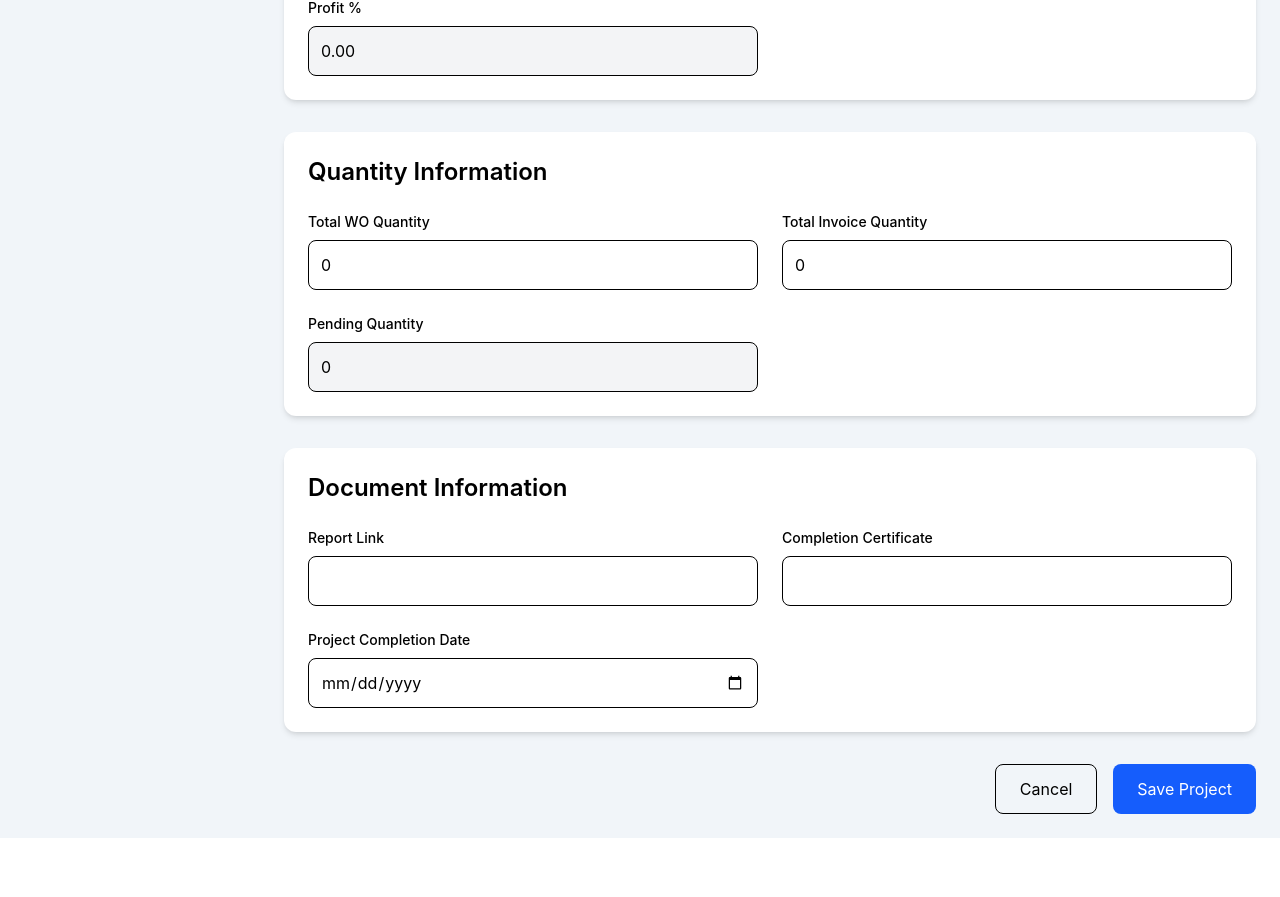
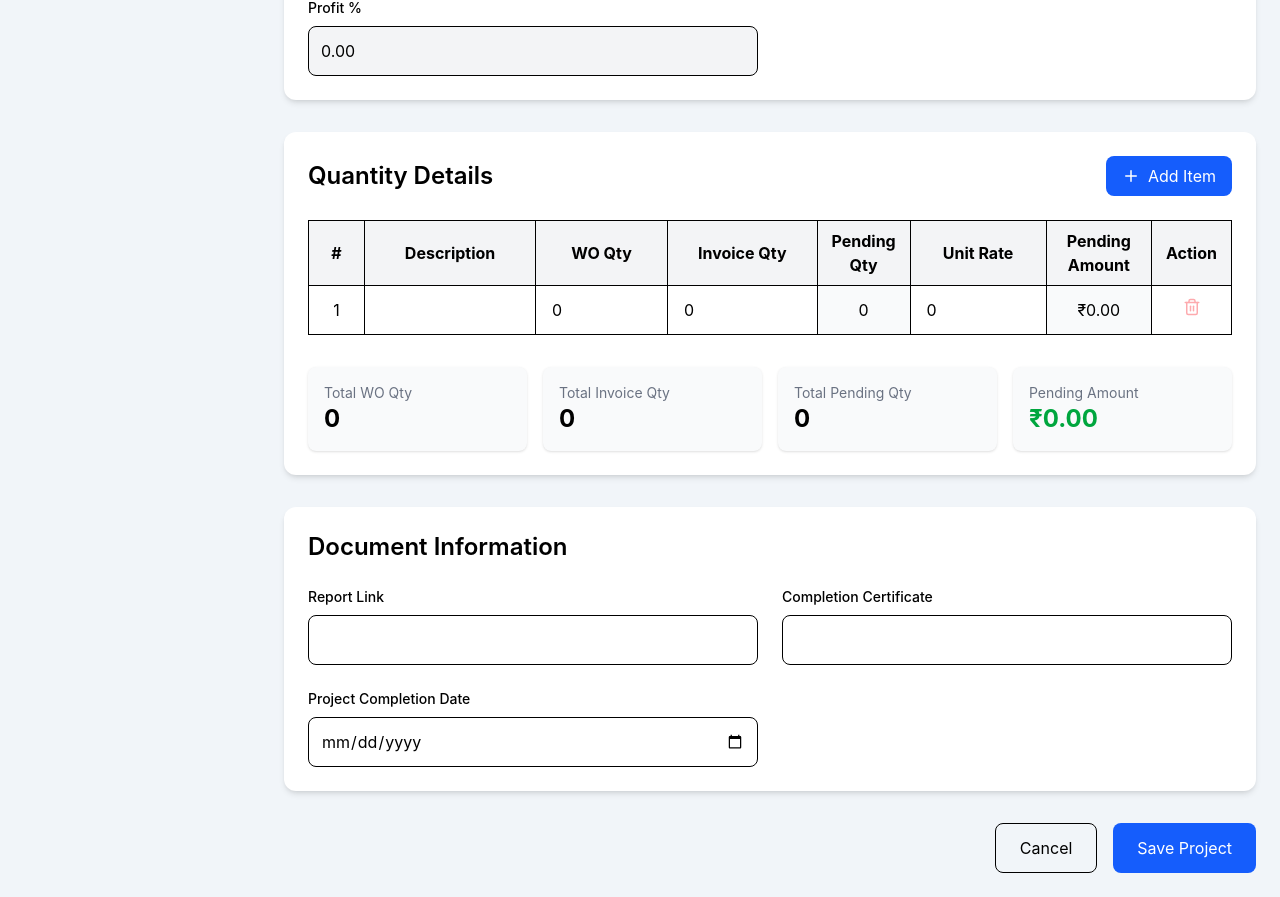
Before and after one commit to Monish0211/AK-Project-Tracker, a React (Vite) app: page /projects/add in a window 1280 px wide. Shown: the part 1860-2757 px from the top of the page. Before the commit the page ends 2698 px from the top, so only its background shows below. Built offline with nearby package versions, Linux system fonts and the light colour scheme.

Commit message:
Latest working version

```diff
--- a/src/pages/Projects/AddProject.tsx
+++ b/src/pages/Projects/AddProject.tsx
@@ -51,17 +51,15 @@ const AddProject = () => {
     // ==========================
 
     invoiceRaised: 0,
-
-    paymentReceived: 0,
-
     invoiceRaisedINR: 0,
 
     balanceToBeRaised: 0,
-
     balanceToBeRaisedINR: 0,
 
+    paymentReceived: 0,
+    paymentReceivedINR: 0,
+
     outstanding: 0,
-
     outstandingINR: 0,
 
     paymentStatus: "",
@@ -83,6 +81,18 @@ const AddProject = () => {
     // ==========================
     // QUANTITY INFORMATION
     // ==========================
+
+    quantityItems: [
+      {
+        id: crypto.randomUUID(),
+        description: "",
+        woQty: 0,
+        invoiceQty: 0,
+        pendingQty: 0,
+        unitRate: 0,
+        pendingAmount: 0,
+      },
+    ],
 
     totalWOQty: 0,
 
@@ -129,6 +139,7 @@ const AddProject = () => {
 
   return (
     <div className="space-y-8">
+
       <div>
         <h1 className="text-4xl font-bold">
           Add New Project
@@ -173,6 +184,7 @@ const AddProject = () => {
         project={project}
         setProject={setProject}
       />
+
     </div>
   );
 };
--- a/src/pages/Projects/components/QuantityCard.tsx
+++ b/src/pages/Projects/components/QuantityCard.tsx
@@ -1,3 +1,4 @@
+import { Trash2, Plus } from "lucide-react";
 import type { Dispatch, SetStateAction } from "react";
 import type { Project } from "../../../types/Project";
 
@@ -7,73 +8,312 @@ interface Props {
 }
 
 const QuantityCard = ({ project, setProject }: Props) => {
-  return (
-    <div className="bg-white rounded-xl shadow-md p-6">
-      <h2 className="text-2xl font-semibold mb-6">
-        Quantity Information
-      </h2>
+  const calculateTotals = (items: typeof project.quantityItems) => {
+    const totalWOQty = items.reduce((sum, item) => sum + item.woQty, 0);
 
-      <div className="grid grid-cols-2 gap-6">
+    const totalInvoiceQty = items.reduce(
+      (sum, item) => sum + item.invoiceQty,
+      0
+    );
 
-        {/* Total WO Quantity */}
-        <div>
-          <label className="block text-sm font-medium mb-2">
-            Total WO Quantity
-          </label>
+    const totalPendingQty = items.reduce(
+      (sum, item) => sum + item.pendingQty,
+      0
+    );
 
-          <input
-            type="number"
-            value={project.totalWOQty}
-            onChange={(e) => {
-              const woQty = Number(e.target.value);
+    const pendingAmount = items.reduce(
+      (sum, item) => sum + item.pendingAmount,
+      0
+    );
+
+    return {
+      totalWOQty,
+      totalInvoiceQty,
+      totalPendingQty,
+      pendingAmount,
+    };
+  };
+
+  const handleChange = (
+    index: number,
+    field: string,
+    value: string
+  ) => {
+    const updated = [...project.quantityItems];
+
+    const item = updated[index];
+
+    switch (field) {
+      case "description":
+        item.description = value;
+        break;
+
+      case "woQty":
+        item.woQty = Number(value) || 0;
+        break;
+
+      case "invoiceQty":
+        item.invoiceQty = Number(value) || 0;
+        break;
+
+      case "unitRate":
+        item.unitRate = Number(value) || 0;
+        break;
+    }
+
+    item.pendingQty = item.woQty - item.invoiceQty;
+
+    item.pendingAmount = item.pendingQty * item.unitRate;
 
     setProject({
       ...project,
-                totalWOQty: woQty,
-                totalPendingQty: woQty - project.totalInvoiceQty,
+      quantityItems: updated,
+      ...calculateTotals(updated),
     });
-            }}
-            className="w-full border rounded-lg p-3"
-          />
-        </div>
+  };
 
-        {/* Total Invoice Quantity */}
-        <div>
-          <label className="block text-sm font-medium mb-2">
-            Total Invoice Quantity
-          </label>
+  const addRow = () => {
+    setProject({
+      ...project,
+      quantityItems: [
+        ...project.quantityItems,
+        {
+          id: crypto.randomUUID(),
+          description: "",
+          woQty: 0,
+          invoiceQty: 0,
+          pendingQty: 0,
+          unitRate: 0,
+          pendingAmount: 0,
+        },
+      ],
+    });
+  };
 
-          <input
-            type="number"
-            value={project.totalInvoiceQty}
-            onChange={(e) => {
-              const invoiceQty = Number(e.target.value);
+  const removeRow = (index: number) => {
+    const updated = project.quantityItems.filter((_, i) => i !== index);
 
     setProject({
       ...project,
-                totalInvoiceQty: invoiceQty,
-                totalPendingQty:
-                  project.totalWOQty - invoiceQty,
+      quantityItems: updated,
+      ...calculateTotals(updated),
     });
-            }}
-            className="w-full border rounded-lg p-3"
-          />
+  };
+
+  return (
+    <div className="bg-white rounded-xl shadow-md p-6">
+      <div className="flex justify-between items-center mb-6">
+        <h2 className="text-2xl font-semibold">
+          Quantity Details
+        </h2>
+
+        <button
+          onClick={addRow}
+          className="flex items-center gap-2 bg-blue-600 hover:bg-blue-700 text-white px-4 py-2 rounded-lg transition"
+        >
+          <Plus size={18} />
+          Add Item
+        </button>
       </div>
 
-        {/* Pending Quantity */}
-        <div>
-          <label className="block text-sm font-medium mb-2">
-            Pending Quantity
-          </label>
+      <div className="overflow-x-auto">
+        <table className="w-full border border-gray-300">
+          <thead className="bg-gray-100">
+            <tr>
+              <th className="border p-2 w-14">#</th>
 
+              <th className="border p-2">
+                Description
+              </th>
+
+              <th className="border p-2">
+                WO Qty
+              </th>
+
+              <th className="border p-2">
+                Invoice Qty
+              </th>
+
+              <th className="border p-2">
+                Pending Qty
+              </th>
+
+              <th className="border p-2">
+                Unit Rate
+              </th>
+
+              <th className="border p-2">
+                Pending Amount
+              </th>
+
+              <th className="border p-2 w-20">
+                Action
+              </th>
+            </tr>
+          </thead>
+
+          <tbody>
+            {project.quantityItems.length === 0 ? (
+              <tr>
+                <td
+                  colSpan={8}
+                  className="text-center py-6 text-gray-500"
+                >
+                  No quantity items added.
+                </td>
+              </tr>
+            ) : (
+              project.quantityItems.map((item, index) => (
+                <tr key={item.id}>
+                  <td className="border p-2 text-center">
+                    {index + 1}
+                  </td>
+
+                  <td className="border p-2">
+                    <input
+                      type="text"
+                      value={item.description}
+                      onChange={(e) =>
+                        handleChange(
+                          index,
+                          "description",
+                          e.target.value
+                        )
+                      }
+                      className="w-full px-2 py-1 outline-none rounded"
+                    />
+                  </td>
+
+                  <td className="border p-2">
                     <input
                       type="number"
-            value={project.totalPendingQty}
-            readOnly
-            className="w-full border rounded-lg p-3 bg-gray-100"
+                      value={item.woQty}
+                      onChange={(e) =>
+                        handleChange(
+                          index,
+                          "woQty",
+                          e.target.value
+                        )
+                      }
+                      className="w-full px-2 py-1 outline-none rounded"
                     />
+                  </td>
+
+                  <td className="border p-2">
+                    <input
+                      type="number"
+                      value={item.invoiceQty}
+                      onChange={(e) =>
+                        handleChange(
+                          index,
+                          "invoiceQty",
+                          e.target.value
+                        )
+                      }
+                      className="w-full px-2 py-1 outline-none rounded"
+                    />
+                  </td>
+
+                  <td className="border p-2 text-center bg-gray-50">
+                    {item.pendingQty}
+                  </td>
+
+                  <td className="border p-2">
+                    <input
+                      type="number"
+                      value={item.unitRate}
+                      onChange={(e) =>
+                        handleChange(
+                          index,
+                          "unitRate",
+                          e.target.value
+                        )
+                      }
+                      className="w-full px-2 py-1 outline-none rounded"
+                    />
+                  </td>
+
+                  <td className="border p-2 text-center bg-gray-50">
+                    ₹
+                    {item.pendingAmount.toLocaleString(
+                      "en-IN",
+                      {
+                        minimumFractionDigits: 2,
+                        maximumFractionDigits: 2,
+                      }
+                    )}
+                  </td>
+
+                  <td className="border p-2 text-center">
+                    <button
+                      onClick={() =>
+                        removeRow(index)
+                      }
+                      disabled={
+                        project.quantityItems.length === 1
+                      }
+                      className="disabled:opacity-40"
+                    >
+                      <Trash2
+                        size={18}
+                        className="text-red-500 hover:text-red-700"
+                      />
+                    </button>
+                  </td>
+                </tr>
+              ))
+            )}
+          </tbody>
+        </table>
       </div>
 
+      <div className="grid grid-cols-1 md:grid-cols-4 gap-4 mt-8">
+        <div className="bg-gray-50 rounded-lg p-4 shadow-sm">
+          <p className="text-sm text-gray-500">
+            Total WO Qty
+          </p>
+
+          <p className="text-2xl font-bold">
+            {project.totalWOQty}
+          </p>
+        </div>
+
+        <div className="bg-gray-50 rounded-lg p-4 shadow-sm">
+          <p className="text-sm text-gray-500">
+            Total Invoice Qty
+          </p>
+
+          <p className="text-2xl font-bold">
+            {project.totalInvoiceQty}
+          </p>
+        </div>
+
+        <div className="bg-gray-50 rounded-lg p-4 shadow-sm">
+          <p className="text-sm text-gray-500">
+            Total Pending Qty
+          </p>
+
+          <p className="text-2xl font-bold">
+            {project.totalPendingQty}
+          </p>
+        </div>
+
+        <div className="bg-gray-50 rounded-lg p-4 shadow-sm">
+          <p className="text-sm text-gray-500">
+            Pending Amount
+          </p>
+
+          <p className="text-2xl font-bold text-green-600">
+            ₹
+            {project.pendingAmount.toLocaleString(
+              "en-IN",
+              {
+                minimumFractionDigits: 2,
+                maximumFractionDigits: 2,
+              }
+            )}
+          </p>
+        </div>
       </div>
     </div>
   );
--- a/src/types/Project.ts
+++ b/src/types/Project.ts
@@ -1,3 +1,5 @@
+import type { QuantityItem } from "./QuantityItem";
+
 export interface Project {
   id: string;
 
@@ -67,6 +69,8 @@ export interface Project {
   // QUANTITY INFORMATION
   // ==========================
 
+  quantityItems: QuantityItem[];
+
   totalWOQty: number;
   totalInvoiceQty: number;
   totalPendingQty: number;
```
Lines whose indentation alone changed are shown as unchanged.
